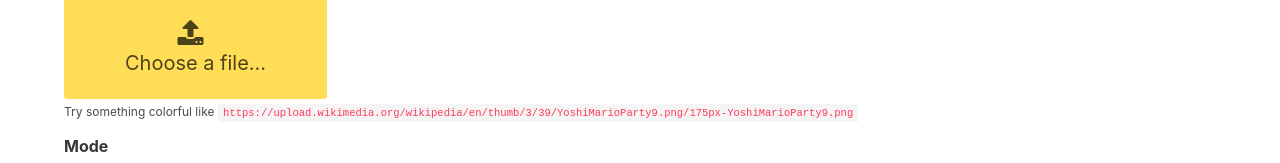
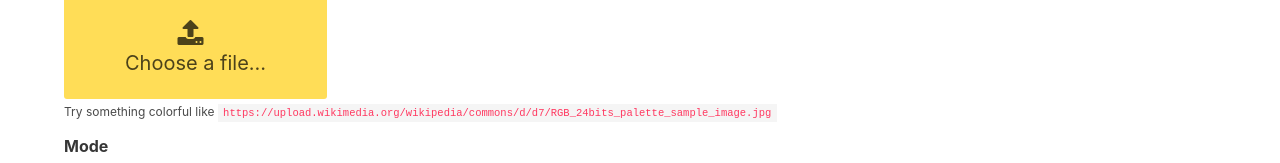
Before and after one commit to fenwick67/term-px, a plain HTML site: page index.html in a window 1280 px wide. Shown: the part 256-419 px from the top of the page. Drawn offline with Linux system fonts and the light colour scheme.

Commit message:
Update reference link

```diff
--- a/index.html
+++ b/index.html
@@ -38,7 +38,7 @@
               </span>
             </label>
           </div>
-          <p class="help">Try something colorful like <code>https://upload.wikimedia.org/wikipedia/en/thumb/3/39/YoshiMarioParty9.png/175px-YoshiMarioParty9.png</code></p>
+          <p class="help">Try something colorful like <code>https://upload.wikimedia.org/wikipedia/commons/d/d7/RGB_24bits_palette_sample_image.jpg</code></p>
 
         </div>
         <div class="field">
```
